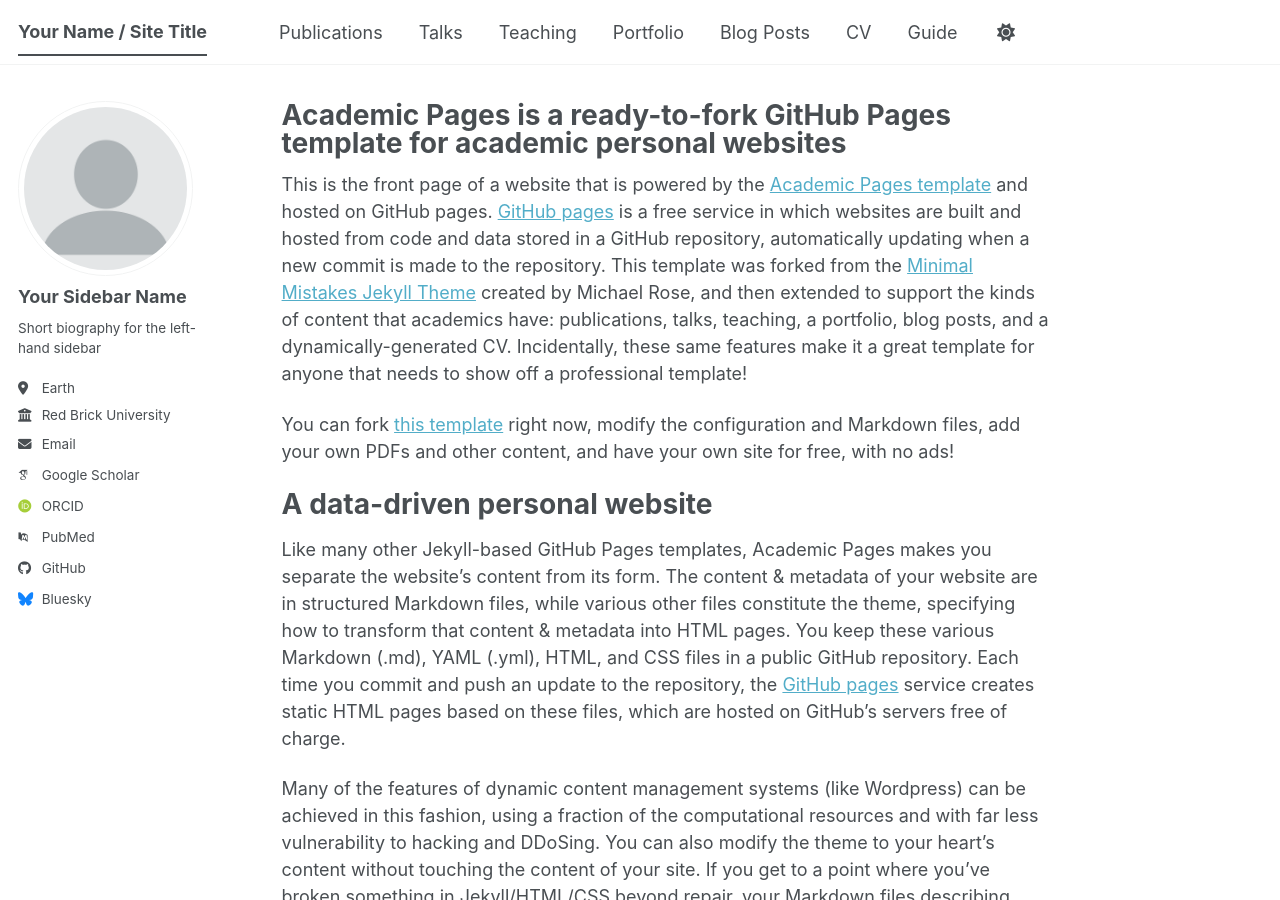
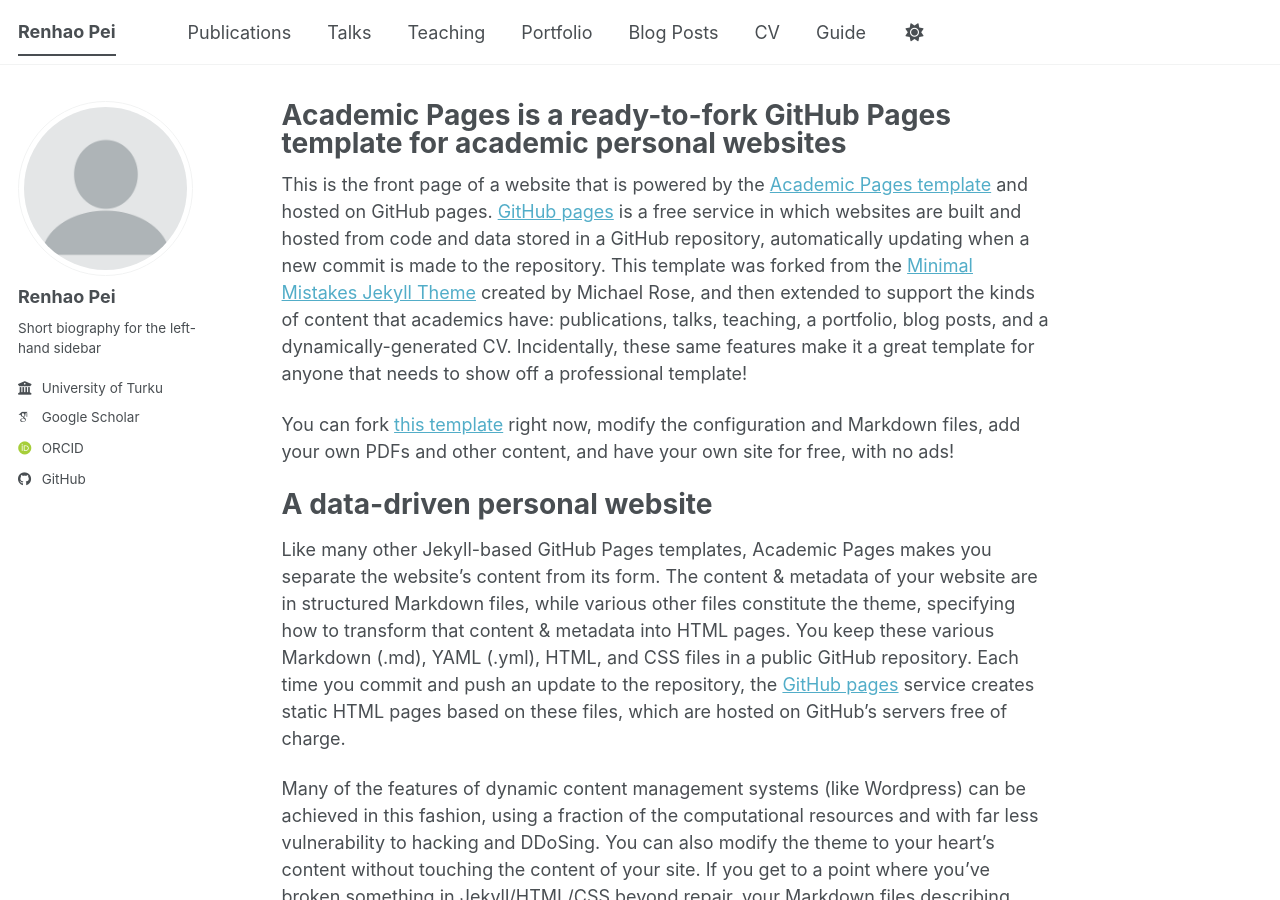
Before and after one commit to Peirh/peirh.github.io, a Jekyll site: the page built from _pages/about.md, in a window 1280 px wide and 900 px high. Built offline with Jekyll 4.4.1, drawn with Linux system fonts in a browser that asks for light colours; some web fonts are replaced; a script bundle is joined from its source files by our own code; library files that are not in the unit come from our copies.

Commit message:
Update personal information in _config.yml

```diff
--- a/_config.yml
+++ b/_config.yml
@@ -9,10 +9,10 @@
 # Basic Site Settings
 locale                   : "en-US"
 site_theme               : "default" # The available themes options are "default", "air", "sunrise", "mint", "dirt" and "contrast"
-title                    : "Your Name / Site Title"
+title                    : "Renhao Pei"
 title_separator          : "-"
 name                     : &name "Renhao Pei"
-description              : &description "Your Name's academic portfolio"   # Update this with a general description of your site, this is the default if not overridden by a page
+description              : &description "PhD student of ELLIS Institute Finland & TurkuNLP"   # Update this with a general description of your site, this is the default if not overridden by a page
 url                      : https://renhaopei.github.io # The base hostname & protocol for your site e.g. "https://[your GitHub username].github.io",
                                                            # or if you already have some other page hosted on Github then use "https://[your GitHub username].github.io/[Your Repo Name]"
 baseurl                  : "" # the subpath of your site, e.g. "/blog"
@@ -24,24 +24,24 @@
 author:
   # Biographic information
   avatar           : "profile.png"
-  name             : "Your Sidebar Name"
+  name             : "Renhao Pei"
   pronouns         : # example: "she/her"
   bio              : "Short biography for the left-hand sidebar"
-  location         : "Earth"
-  employer         : "Red Brick University"
+  location         : # "Earth"
+  employer         : "University of Turku"
   uri              : # URL
-  email            : "none@example.org"
+  email            : # "none@example.org"
 
   # Academic websites
   academia         : # URL
   arxiv            : # URL - Update with the correct link to your profile
-  googlescholar    : "https://scholar.google.com/citations?user=PS_CX0AAAAAJ"
+  googlescholar    : "https://scholar.google.com/citations?user=NcS9Vu0AAAAJ&hl=en&authuser=4"
   inspire-hep      : # URL
   impactstory      : # URL
-  orcid            : "https://orcid.org/yourorcidurl"
+  orcid            : "https://orcid.org/0009-0005-1526-7466"
   semantic         : # URL
   ssrn             : # URL
-  pubmed           : "https://www.ncbi.nlm.nih.gov/pubmed/?term=john+snow"
+  pubmed           : # "https://www.ncbi.nlm.nih.gov/pubmed/?term=john+snow"
   researchgate     : # URL
   scopus           : # URL
   zotero           : # URL
@@ -51,13 +51,13 @@
   bitbucket        : # Username - Update with your username on the site
   codepen          : # Username
   dribbble         : # Username
-  github           : "academicpages"
+  github           : "https://github.com/Peirh"
   kaggle           : # Username
   stackoverflow    : # User number or user number and name (i.e., use "1" or "1/jeff-atwood")
 
   # Social media
   artstation       : # Username
-  bluesky          : "bsky.app" # Replace this with you Bluesky username
+  bluesky          : # "bsky.app" # Replace this with you Bluesky username
   facebook         : # Username
   flickr           : # Username
   foursquare       : # Username
```
